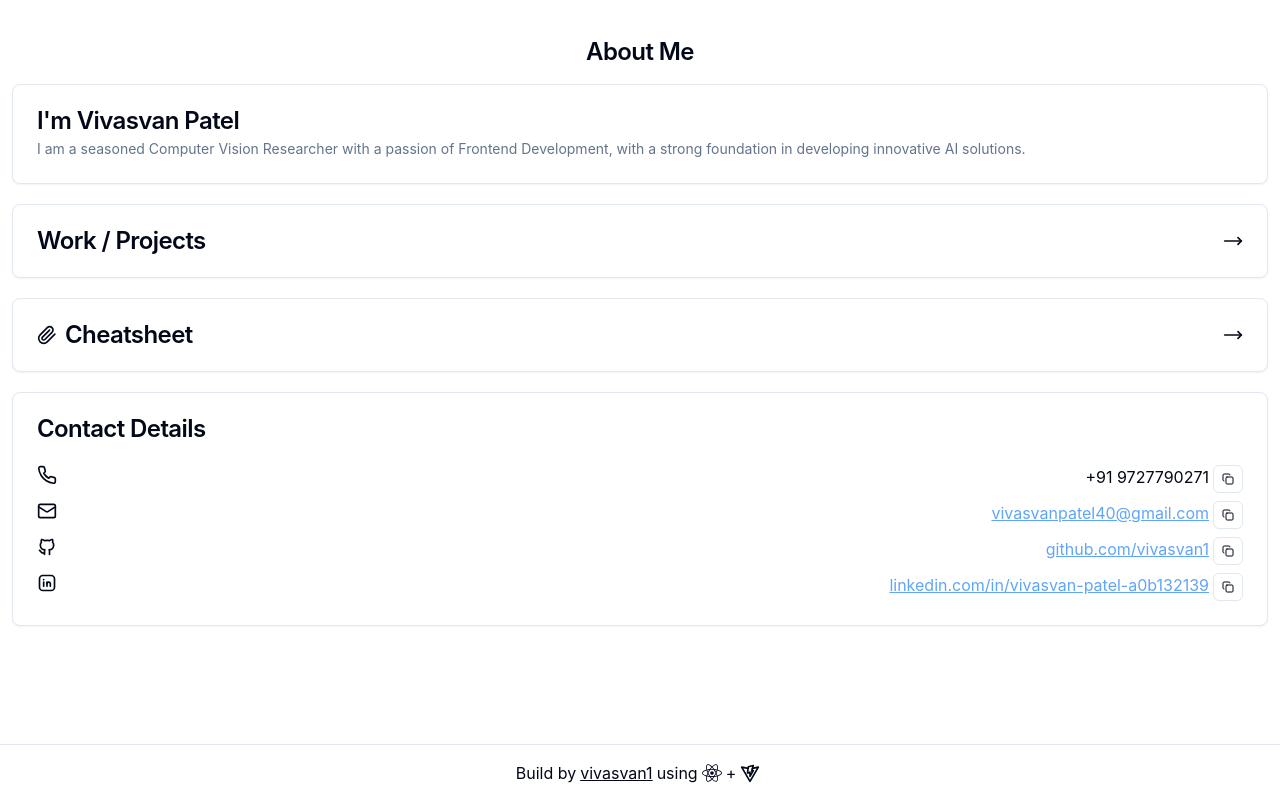
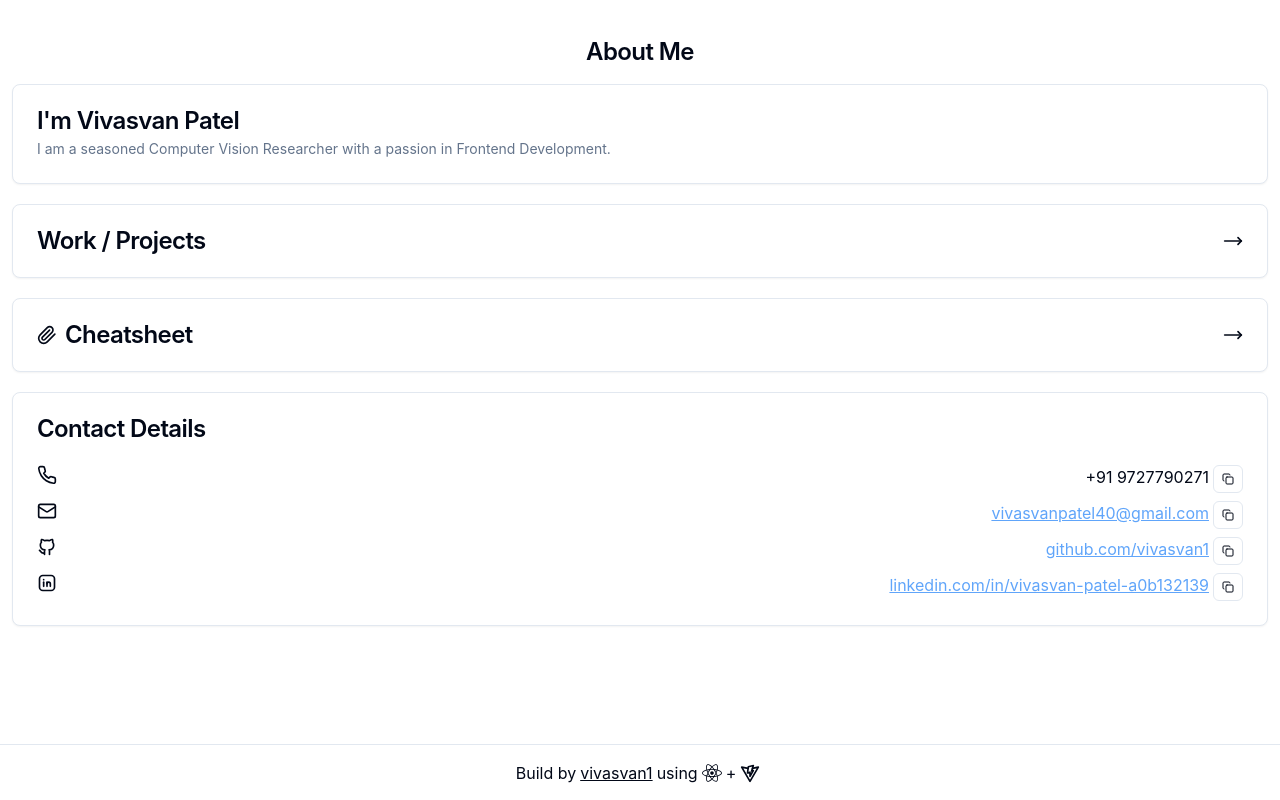
Before and after one commit to vivasvan1/vivasvan1.github.io, a React (Vite) app: page / in a window 1280 px wide. Built offline with nearby package versions, Linux system fonts and the light colour scheme.

Commit message:
abount me update

```diff
--- a/src/App.tsx
+++ b/src/App.tsx
@@ -23,9 +23,8 @@ function App({}: Props) {
         <CardHeader>
           <CardTitle className="">I'm Vivasvan Patel</CardTitle>
           <CardDescription>
-            I am a seasoned Computer Vision Researcher with a passion of
-            Frontend Development, with a strong foundation in developing
-            innovative AI solutions.
+            I am a seasoned Computer Vision Researcher with a passion in
+            Frontend Development.
           </CardDescription>
         </CardHeader>
       </Card>
```
